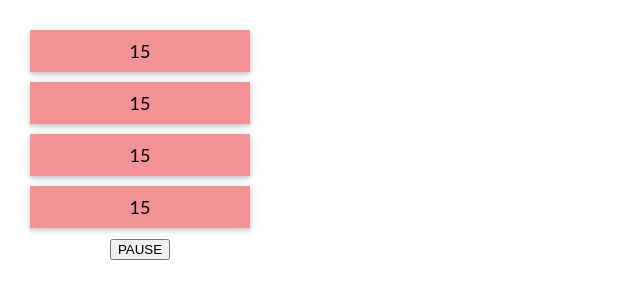
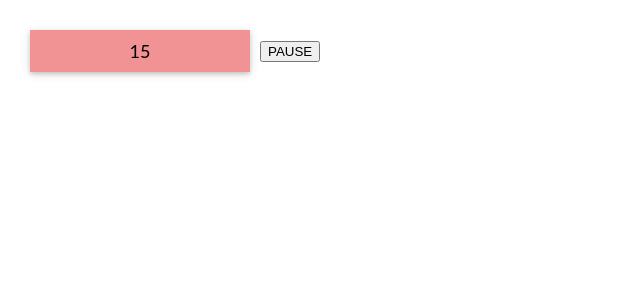
Before and after one commit to chihab/angular-advanced-components, an Angular app: page / in a window 1280 px wide. Shown: the top 300 px of the page, without its empty margins (0-640 px from the left). Built offline with nearby package versions, Linux system fonts and the light colour scheme.

Commit message:
ui: fix style

```diff
--- a/src/app/02/main/main.component.css
+++ b/src/app/02/main/main.component.css
@@ -1,5 +1,13 @@
-:host {
+app-timer {
   display: flex;
-  flex-flow: row;
-  align-items: stretch;
+  align-items: center;
 }
+
+div {
+  width: 200px;
+  font-size: 18px;
+  background-color: #f1f1f1;
+  padding: 10px;
+  box-shadow:0 2px 4px 0 rgba(0,0,0,0.16),0 2px 10px 0 rgba(0,0,0,0.12);
+  margin: 10px;
+}
--- a/src/app/04/main/main.component.css
+++ b/src/app/04/main/main.component.css
@@ -1,4 +1,4 @@
-:host {
+app-timer {
   display: flex;
   align-items: center;
 }
--- a/src/app/04/main/main.component.html
+++ b/src/app/04/main/main.component.html
@@ -1,8 +1,5 @@
 <app-timer [interval]="500" [init]="0">
   <ng-template let-value="value" let-paused="isPaused" let-start="start" let-pause="pause">
-    <div> {{ value }} </div>
-    <div> {{ value }} </div>
-    <div> {{ value }} </div>
     <div> {{ value }} </div>
     <button (click)="paused ? start() : pause()"> {{ paused ? 'START' : 'PAUSE'}} </button>
   </ng-template>
```
Also changed, not shown: src/app/02/main/main.component.html (+13 -7 lines), src/app/02/timer/timer.component.ts (+1 -10 lines), src/app/03/main/main.component.html (+13 -9 lines).
